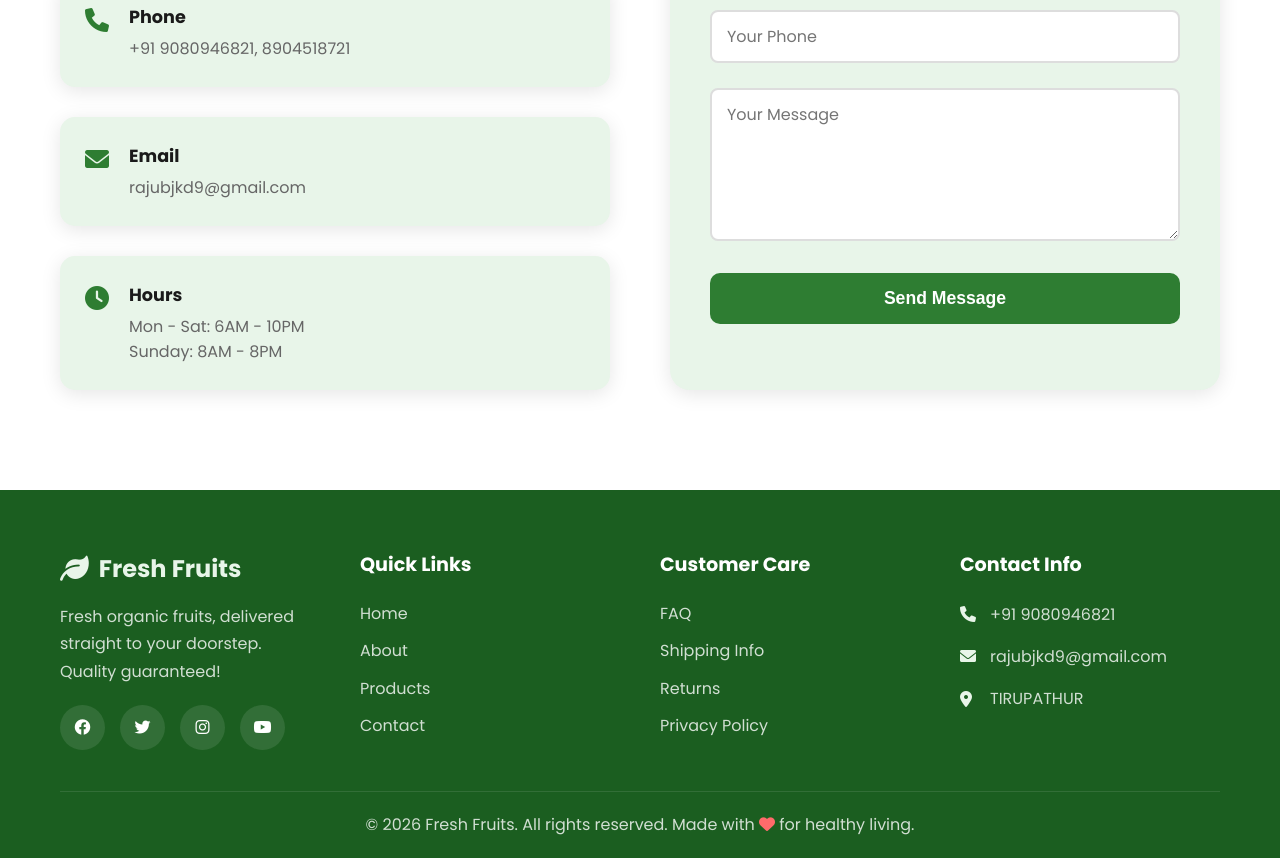
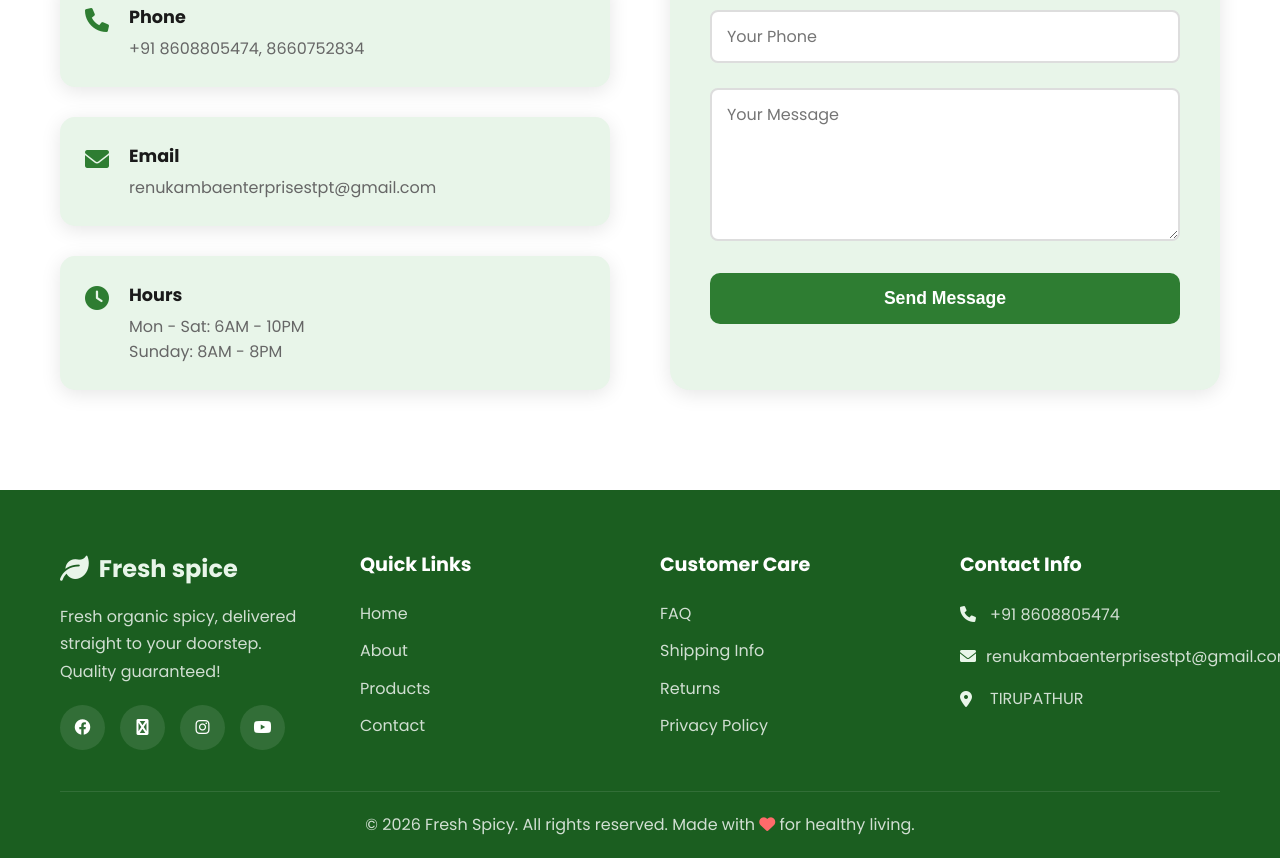
Before and after one commit to sekar19940622/Renukamba, a plain HTML site: page index.html in a window 1280 px wide. Shown: the part 4743-5601 px from the top of the page. Drawn offline with Linux system fonts and the light colour scheme.

Commit message:
Update index.html

```diff
--- a/index.html
+++ b/index.html
@@ -3,7 +3,7 @@
 <head>
     <meta charset="UTF-8">
     <meta name="viewport" content="width=device-width, initial-scale=1.0">
-    <title>RE</title>
+    <title>RENUKAMBA ENTERPRISES</title>
     <link rel="stylesheet" href="styles.css">
     <link href="https://cdnjs.cloudflare.com/ajax/libs/font-awesome/6.0.0/css/all.min.css" rel="stylesheet">
     <link href="https://fonts.googleapis.com/css2?family=Poppins:wght@300;400;500;600;700&display=swap" rel="stylesheet">
@@ -174,7 +174,7 @@
                                 <i class="fas fa-star"></i>
                                 <i class="fas fa-star"></i>
                             </div>
-                            <p>"Absolutely top-quality fruits! Everything was incredibly fresh, delivered right on time, and packed with great care. Will definitely order again!"</p>
+                            <p>"Absolutely top-quality Spicy! Everything was incredibly fresh, delivered right on time, and packed with great care. Will definitely order again!"</p>
                             <div class="testimonial-author">
                                 <img src="Assets/Customer/Dipankar Dutta Choudhury.png" alt="Customer">
                                 <div>
@@ -241,7 +241,7 @@
             <div class="newsletter-content">
                 <div class="newsletter-text">
                     <h3>Stay Fresh with Our Newsletter</h3>
-                    <p>Get weekly updates on new arrivals, seasonal fruits, and exclusive offers!</p>
+                    <p>Get weekly updates on new arrivals, seasonal Spicy, and exclusive offers!</p>
                 </div>
                 <form class="newsletter-form" id="newsletter-form">
                     <div class="input-group">
@@ -274,14 +274,14 @@
                         <i class="fas fa-phone"></i>
                         <div>
                             <h4>Phone</h4>
-                            <p>+91 9080946821,  8904518721</p>
+                            <p>+91 8608805474,  8660752834</p>
                         </div>
                     </div>
                     <div class="contact-item">
                         <i class="fas fa-envelope"></i>
                         <div>
                             <h4>Email</h4>
-                            <p>rajubjkd9@gmail.com</p>
+                            <p>renukambaenterprisestpt@gmail.com</p>
                         </div>
                     </div>
                     <div class="contact-item">
@@ -319,12 +319,12 @@
                 <div class="footer-section">
                     <div class="footer-logo">
                         <i class="fas fa-leaf"></i>
-                        <span>Fresh Fruits</span>
+                        <span>Fresh spice</span>
                     </div>
-                    <p>Fresh organic fruits, delivered straight to your doorstep. Quality guaranteed!</p>
+                    <p>Fresh organic spicy, delivered straight to your doorstep. Quality guaranteed!</p>
                     <div class="social-links">
                         <a href="https://www.facebook.com/share/1AcKGpKBdS/"><i class="fab fa-facebook"></i></a>
-                        <a href="https://whatsapp.com/channel/0029Vb7dz4vDjiOkSJ3Ifc02"><i class="fab fa-twitter"></i></a>
+                        <a href="https://web.whatsapp.com/send?phone=+918608805474"><i class="fa fa-whatsapp"></i></a>
                         <a href="#"><i class="fab fa-instagram"></i></a>
                         <a href="#"><i class="fab fa-youtube"></i></a>
                     </div>
@@ -350,14 +350,14 @@
                 <div class="footer-section">
                     <h4>Contact Info</h4>
                     <div class="footer-contact">
-                        <p><i class="fas fa-phone"></i> +91 9080946821</p>
-                        <p><i class="fas fa-envelope"></i> rajubjkd9@gmail.com</p>
+                        <p><i class="fas fa-phone"></i> +91 8608805474</p>
+                        <p><i class="fas fa-envelope"></i> renukambaenterprisestpt@gmail.com</p>
                         <p><i class="fas fa-map-marker-alt"></i>TIRUPATHUR</p>
                     </div>
                 </div>
             </div>
             <div class="footer-bottom">
-                <p>&copy; 2026 Fresh Fruits. All rights reserved. Made with <i class="fas fa-heart"></i> for healthy living.</p>
+                <p>&copy; 2026 Fresh Spicy. All rights reserved. Made with <i class="fas fa-heart"></i> for healthy living.</p>
             </div>
         </div>
     </footer>
```
